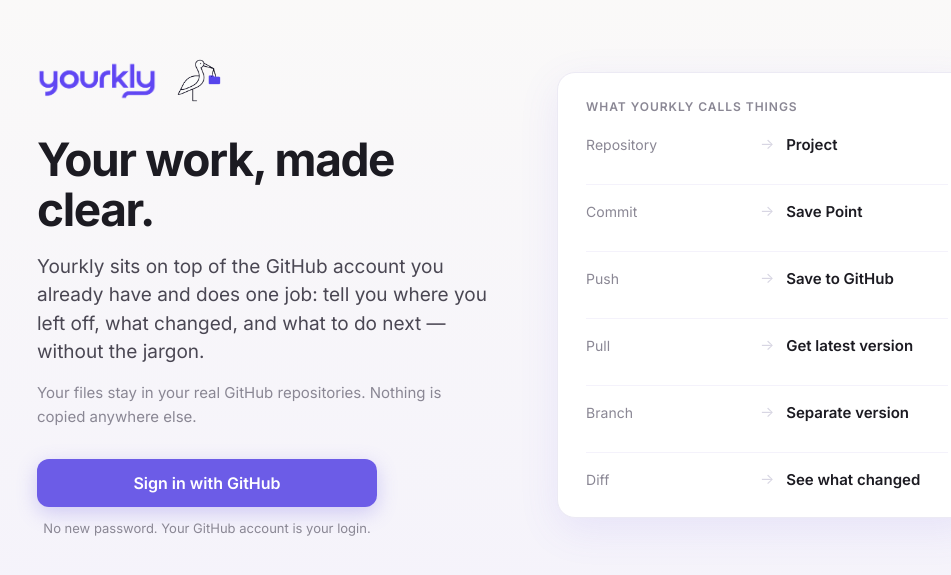
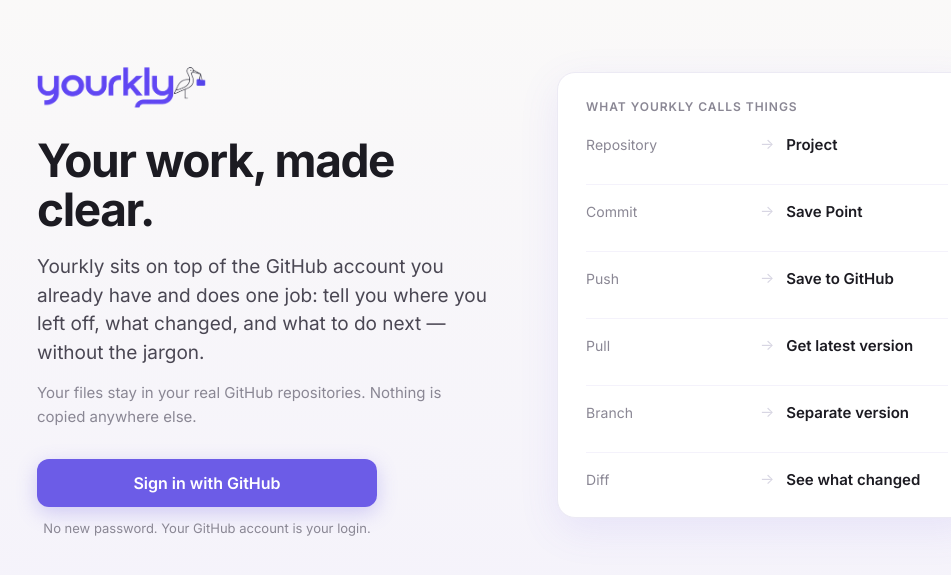
Before and after one commit to Naylahknee/plainly, a React (Vite) app: page / in a window 1280 px wide. Shown: the part 105-680 px from the top of the page, without its empty margins (133-1084 px from the left). Built offline with nearby package versions, Linux system fonts and the light colour scheme; no server answers.

Commit message:
Update Yourkly logo lockup

```diff
--- a/src/index.css
+++ b/src/index.css
@@ -52,9 +52,9 @@
 }
 
 .brand-wordmark { display: block; width: auto; height: 25px; }
-.brand-wordmark--loading { height: 35px; }
-.brand-wordmark--sidebar { height: 33px; }
-.brand-wordmark--mobile { height: 28px; }
+.brand-wordmark--loading { height: 45px; }
+.brand-wordmark--sidebar { height: 38px; }
+.brand-wordmark--mobile { height: 32px; }
 
 /* ── Buttons ── */
 .btn-primary {
--- a/src/pages/Welcome.jsx
+++ b/src/pages/Welcome.jsx
@@ -12,7 +12,6 @@
 
 import { useState } from 'react'
 import BrandWordmark from '../components/BrandWordmark'
-import storkUrl from '../assets/brand/yourkly-stork.png'
 
 // Repository → Project, and the rest. The whole product in six rows.
 const TRANSLATIONS = [
@@ -59,10 +58,7 @@
     <div className="welcome-page">
       <div className="welcome-grid">
         <div>
-          <div className="welcome-brand-row">
-            <div className="welcome-wordmark"><BrandWordmark className="brand-wordmark--welcome" /></div>
-            <img className="welcome-stork" src={storkUrl} alt="" />
-          </div>
+          <div className="welcome-wordmark"><BrandWordmark className="brand-wordmark--welcome" /></div>
           <h1 className="welcome-title">Your work, made clear.</h1>
           <p className="welcome-lead">
             Yourkly sits on top of the GitHub account you already have and does one job:
--- a/src/styles/tokens.css
+++ b/src/styles/tokens.css
@@ -1826,12 +1826,10 @@
   font: 700 26px/1 var(--font);
   letter-spacing: -.02em;
   color: var(--purple);
-  margin: 0;
-}
-
-.welcome-brand-row { display: flex; align-items: center; gap: 14px; margin-bottom: 28px; }
-.brand-wordmark--welcome { height: 40px; }
-.welcome-stork { width: 54px; height: 54px; object-fit: contain; }
+  margin-bottom: 28px;
+}
+
+.brand-wordmark--welcome { height: 55px; }
 
 .welcome-title {
   font: 700 46px/1.08 var(--font);
```
Also changed, not shown: src/assets/brand/yourkly-wordmark.png.
